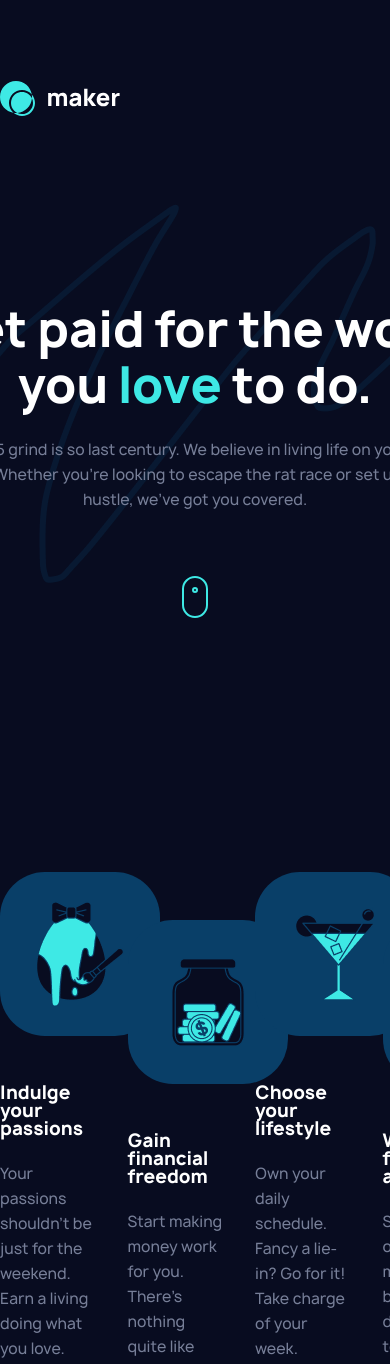
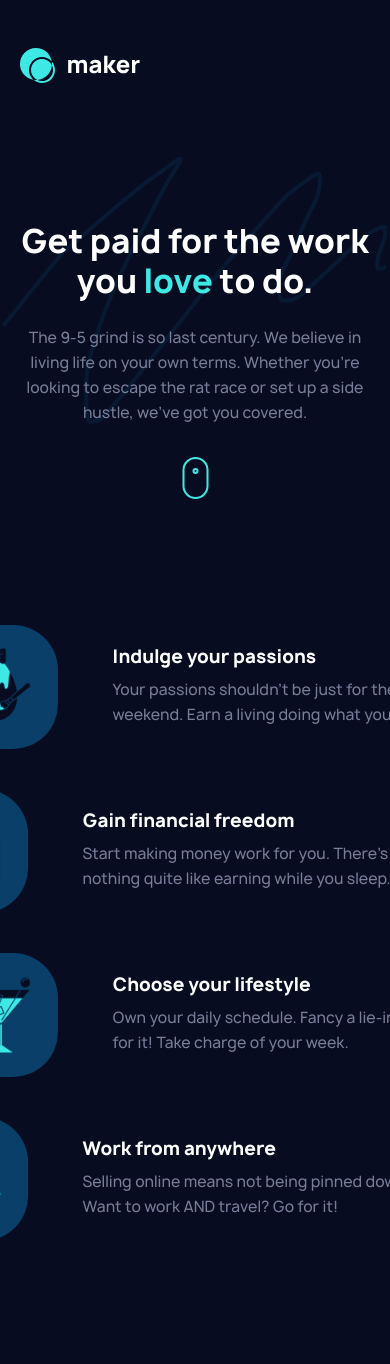
Before and after one commit to BercAlexei/maker, a website: page src/index.html in a window 390 px wide. Shown: the top 1364 px of the page. Drawn offline with nearby package versions, Linux system fonts and the light colour scheme; files that its build step writes are made by us from their sources.

Commit message:
add media for table

```diff
--- a/src/index.html
+++ b/src/index.html
@@ -17,7 +17,7 @@
             </header>
             <div class="promo__text">
                 <h1 class="title title_big">
-                    Get paid for the work you <span>love</span> to do.
+                    Get paid for the&nbsp;work you <span>love</span> to do.
                 </h1>
                 <div class="promo__descr">
                     The 9-5 grind is so last century. We believe in living life on your own terms. Whether you’re
@@ -39,6 +39,7 @@
                     <div class="advantages__icon">
                         <img src="icons/advantages/egg.png" alt="egg">
                     </div>
+                    <div class="advantages__text">
                         <div class="advantages__subtitle">
                             Indulge your passions
                         </div>
@@ -46,10 +47,13 @@
                             Your passions shouldn't be just for the weekend. Earn a living doing what you love.
                         </div>
                     </div>
+
+                </div>
                 <div class="advantages__item">
                     <div class="advantages__icon">
                         <img src="icons/advantages/money.png" alt="money">
                     </div>
+                    <div class="advantages__text">
                         <div class="advantages__subtitle">
                             Gain financial freedom
                         </div>
@@ -57,10 +61,13 @@
                             Start making money work for you. There’s nothing quite like earning while you sleep.
                         </div>
                     </div>
+
+                </div>
                 <div class="advantages__item">
                     <div class="advantages__icon">
                         <img src="icons/advantages/cocktail.png" alt="cocktail">
                     </div>
+                    <div class="advantages__text">
                         <div class="advantages__subtitle">
                             Choose your lifestyle
                         </div>
@@ -68,16 +75,21 @@
                             Own your daily schedule. Fancy a lie-in? Go for it! Take charge of your week.
                         </div>
                     </div>
+
+                </div>
                 <div class="advantages__item">
                     <div class="advantages__icon">
                         <img src="icons/advantages/car.png" alt="car">
                     </div>
+                    <div class="advantages__text">
                         <div class="advantages__subtitle">
                             Work from anywhere
                         </div>
                         <div class="advantages__descr">
                             Selling online means not being pinned down. Want to work AND travel? Go for it!
                         </div>
+                    </div>
+
                 </div>
             </div>
         </div>
@@ -89,7 +101,8 @@
                 Our pricing plans
             </h2>
             <div class="pricing__descr">
-                We only make money when our creators make money. Our plans are always affordable, and it’s completely free to get started.
+                We only make money when our creators make money. Our plans are always affordable, and it’s completely
+                free to get started.
             </div>
 
             <div class="pricing__tabs">
@@ -142,12 +155,15 @@
         </div>
     </section>
 
-    <section class="subscription" >
+    <section class="subscription">
         <div class="container">
             <h2 class="title title_small">Get notified when we launch</h2>
             <form action="#" class="form" novalidate>
+                <div class="form__error">
                     <input type="email" name="email" required placeholder="Email address">
                     <span class="invalid"></span>
+                </div>
+
                 <button class="button">Get notified</button>
             </form>
         </div>
--- a/src/scss/base/_media.scss
+++ b/src/scss/base/_media.scss
@@ -1,6 +1,115 @@
 @media (max-width: 1200px) {}
 
-@media (max-width: 992px) {}
+@media (max-width: 992px) {
+    .container {
+        max-width: 90%;
+    }
+    .title {
+        &_big {
+            font-size: 32px;
+            line-height: 40px;
+        }
+        &_small {
+            font-size: 24px;
+        }
+    }
+    .promo {
+        min-height: 515px;
+        padding-top: 48px;
+        &__bg {
+            top: 158px;
+            height: 357px;
+            img {
+                margin-right: 45px;
+            }
+        }
+        &__center {
+            height: 268px;
+        }
+        &__text {
+            margin-top: 138px;
+            max-width: 457px;
+            &:before, &:after  {
+                bottom: -74px;
+            }
+            &:before {
+                bottom: -49px;
+            }
+        }
+        &__descr {
+            font-size: 15px;
+            line-height: 25px;
+        }
+    }
+
+    .advantages {
+        padding-top: 110px;
+        &__wrapper {
+            flex-direction: column;
+            justify-content: center;
+            align-items: center;
+        }
+        &__item {
+            width: 515px;
+            margin-right: 0;
+            flex-direction: row;
+            align-items: center;
+            &:nth-child(3) {
+                margin-top: 40px;
+            }
+            &:nth-child(even) {
+                margin-top: 40px;
+                margin-left: -60px;
+            }
+        }
+        &__icon {
+            min-width: 120px;
+            height: 124px;
+            img {
+                max-width: 66px;
+            }
+        }
+        &__text {
+            margin-left: 55px;
+            margin-top: 0;
+        }
+        &__descr {
+            margin-top: 11px;
+        }
+    }
+
+    .pricing {
+        padding-top: 141px;
+        &__tabs {
+            margin-top: 79px;
+            flex-direction: column;
+            justify-content: center;
+            align-items: center;
+        }
+    }
+    .card {
+        &_left {
+            margin-right: 0;
+        }
+        &_right {
+            margin-top: 65px;
+        }
+    }
+    .subscription {
+        padding: 135px 0 119px 0;
+        background: url(../img/bg_footer.png) center center no-repeat;
+    }
+    .form {
+        margin-top: 29px;
+    }
+    .button {
+        &:hover{
+            border: none;
+            color: $dark_blue;
+            background-color: $blue;
+        }
+    }
+}
 
 @media (max-width: 768px) {}
 
--- a/src/scss/base/_vars.scss
+++ b/src/scss/base/_vars.scss
@@ -1,5 +1,5 @@
 $blue:#3EE9E5;
-$dark_blue: #3EE9E5;
+$dark_blue: #093F68;
 $gray: #777F98;
 $white: #FFFFFF;
 $bg:#080C20;
--- a/src/scss/blocks/_advantages.scss
+++ b/src/scss/blocks/_advantages.scss
@@ -10,7 +10,7 @@
         flex-direction: column;
         align-items: flex-start;
         width: 25%;
-        min-height: 335px;
+        min-height: 124px;
         margin-right: 30px;
         &:last-child {
             margin-right: 0;
@@ -20,7 +20,7 @@
         }
     }
     &__icon {
-        width: 160px;
+        min-width: 160px;
         height: 164px;
         background-color: #093F68;
         border-radius: 45px;
@@ -28,8 +28,10 @@
         justify-content: center;
         align-items: center;
     }
+    &__text {
+        margin-top: 48px;
+    }
     &__subtitle {
-        margin-top: 48px;
         font-style: normal;
         font-weight: 800;
         font-size: 18px;
--- a/src/scss/blocks/_button.scss
+++ b/src/scss/blocks/_button.scss
@@ -8,7 +8,7 @@
     font-size: 15px;
     line-height: 15px;
     text-align: center;
-    color: #093F68;
+    color: $dark_blue;
     transition: all .3s;
     &:hover {
         border: 2px solid $blue;
--- a/src/scss/blocks/_form.scss
+++ b/src/scss/blocks/_form.scss
@@ -3,7 +3,10 @@
     position: relative;
     display: flex;
     justify-content: center;
-    align-items: center;
+    align-items: flex-start;
+    &__error {
+        display: flex;
+        flex-direction: column;
         input {
             width: 320px;
             height: 48px;
@@ -14,7 +17,6 @@
             border: none;
             background: #093F68;
             border-radius: 24px;
-
             font-style: normal;
             font-weight: 800;
             font-size: 15px;
@@ -29,14 +31,14 @@
         }
         span {
             display: none;
-        position: absolute;
-        top: 55px;
-        left: 30%;
-        color: $error;
+            position: relative;
+            margin-top: 4px;
+            left: 20px;
             font-weight: 500;
             font-size: 12px;
-        line-height: 12px;
-        color: #FF2965;
+            line-height: 25px;
+        }
     }
 
+
 }
--- a/src/scss/blocks/_promo.scss
+++ b/src/scss/blocks/_promo.scss
@@ -5,33 +5,33 @@
     overflow: hidden;
     &__bg {
         position: absolute;
+        display: flex;
+        justify-content: space-between;
+        align-items: center;
         left: 50%;
         transform: translateX(-50%);
         top: 212px;
-        max-height: 459px;
-        width: 1553px;
         height: 459px;
-        display: flex;
-        justify-content: space-between;
-        align-items: center;
         img {
             max-height: 100%;
+            margin-right: 100px;
+            &:last-child {
+                margin-right: 0;
+            }
         }
     }
     &__center {
-        position: absolute;
-        top: -8px;
-        left: 50%;
-        transform: translateX(-50%);
-        max-height: 378px;
+        position: relative;
+        top: -47px;
+        height: 357px;
     }
 
     &__text {
-        position: absolute;
+        position: relative;
         z-index: 2;
         margin-top: 185px;
         text-align: center;
-        width: 540px;
+        max-width: 540px;
         left: 50%;
         transform: translateX(-50%);
         &:before, &:after  {
```
Also changed, not shown: dist/css/style.min.css, dist/img/promo/bg.svg (added), dist/index.html, src/img/promo/bg.svg (added). Lines whose indentation alone changed are shown as unchanged.
